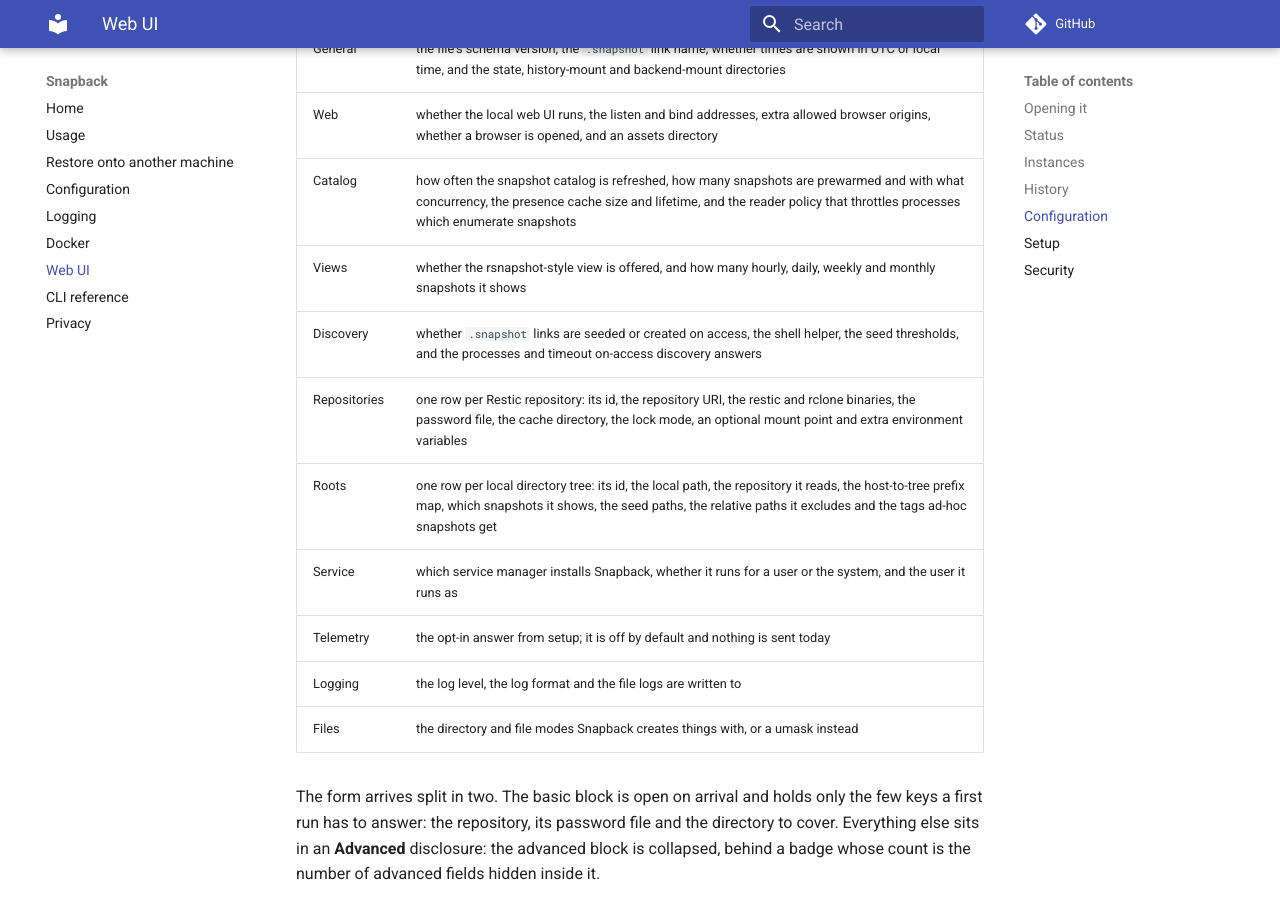
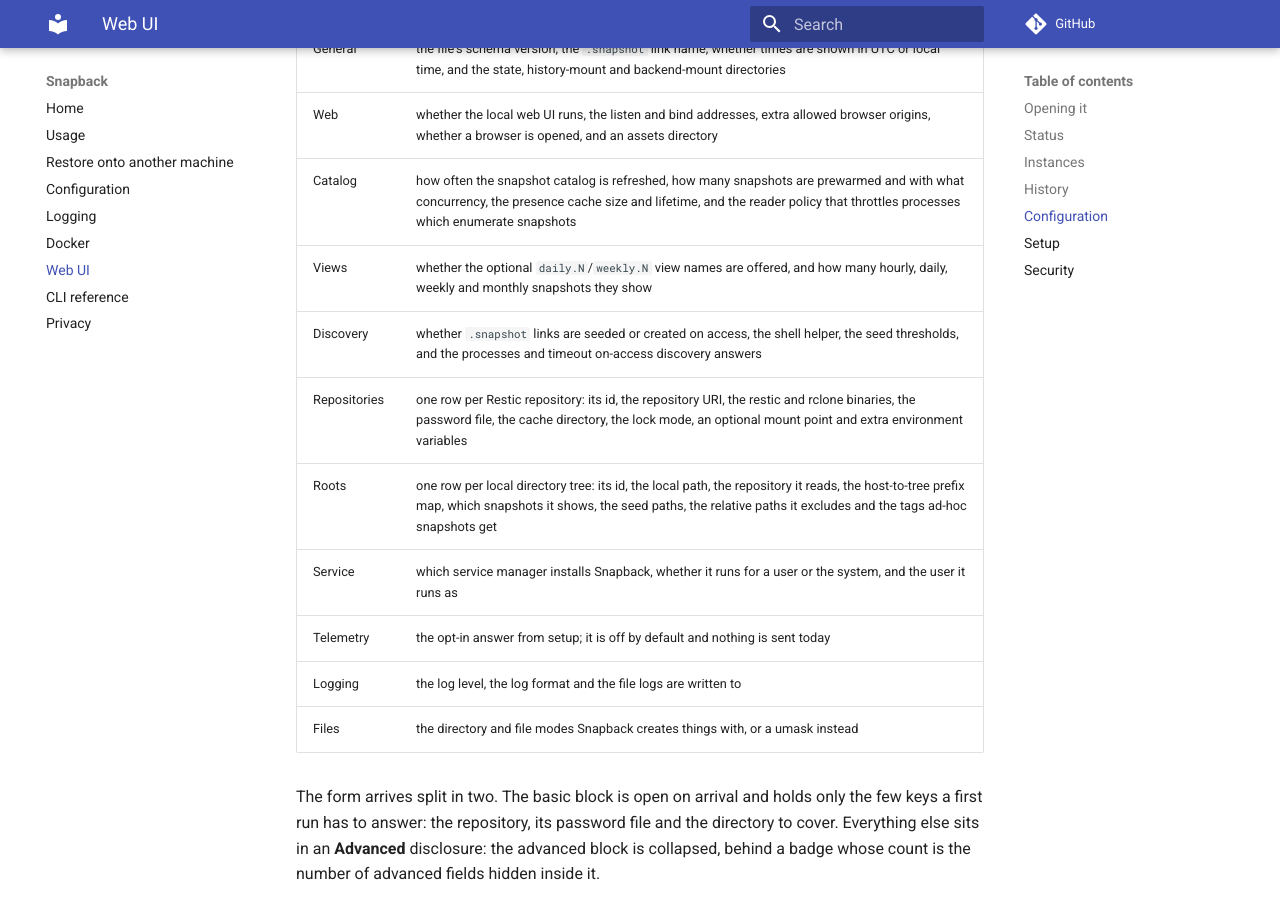
Before and after one commit to adeelahmad/snapback, an MkDocs documentation site: the page built from docs-site/web-ui.md, in a window 1280 px wide and 900 px high, scrolled down 3701 px. Built offline with MkDocs 1.6.1 and Material for MkDocs 9.7.7, drawn with Linux system fonts in a browser that asks for light colours; comment, search, counter and statistics services are not loaded.

Commit message:
docs: describe the Views section without naming another backend (DOC-VIEWS)
The Views row named the other tool the optional view names imitate, which the
public-docs honesty test rejects outside a planned Roadmap line. Describe the
section by what it configures instead: the optional `daily.N`/`weekly.N` view
names and how many hourly, daily, weekly and monthly snapshots they show.

```diff
--- a/docs-site/web-ui.md
+++ b/docs-site/web-ui.md
@@ -93,7 +93,7 @@
 | General | the file's schema version, the `.snapshot` link name, whether times are shown in UTC or local time, and the state, history-mount and backend-mount directories |
 | Web | whether the local web UI runs, the listen and bind addresses, extra allowed browser origins, whether a browser is opened, and an assets directory |
 | Catalog | how often the snapshot catalog is refreshed, how many snapshots are prewarmed and with what concurrency, the presence cache size and lifetime, and the reader policy that throttles processes which enumerate snapshots |
-| Views | whether the rsnapshot-style view is offered, and how many hourly, daily, weekly and monthly snapshots it shows |
+| Views | whether the optional `daily.N`/`weekly.N` view names are offered, and how many hourly, daily, weekly and monthly snapshots they show |
 | Discovery | whether `.snapshot` links are seeded or created on access, the shell helper, the seed thresholds, and the processes and timeout on-access discovery answers |
 | Repositories | one row per Restic repository: its id, the repository URI, the restic and rclone binaries, the password file, the cache directory, the lock mode, an optional mount point and extra environment variables |
 | Roots | one row per local directory tree: its id, the local path, the repository it reads, the host-to-tree prefix map, which snapshots it shows, the seed paths, the relative paths it excludes and the tags ad-hoc snapshots get |
```
